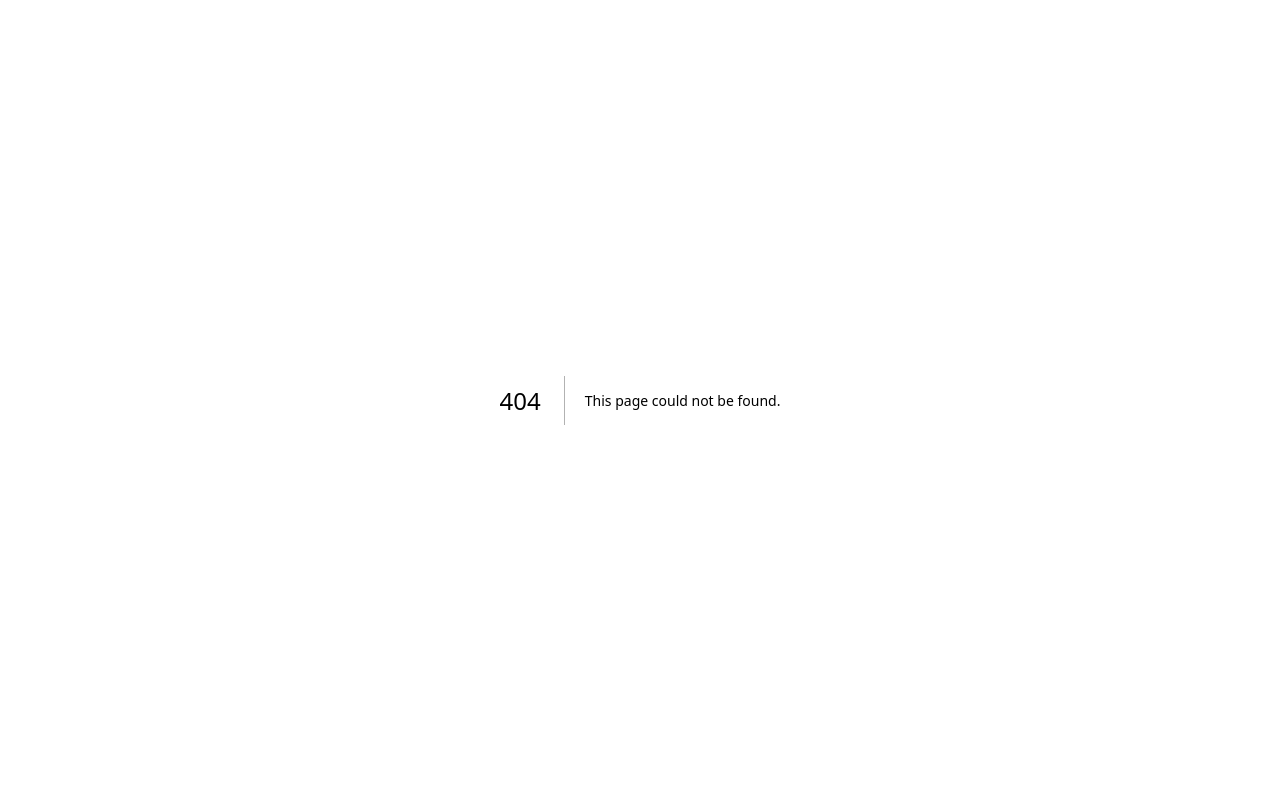
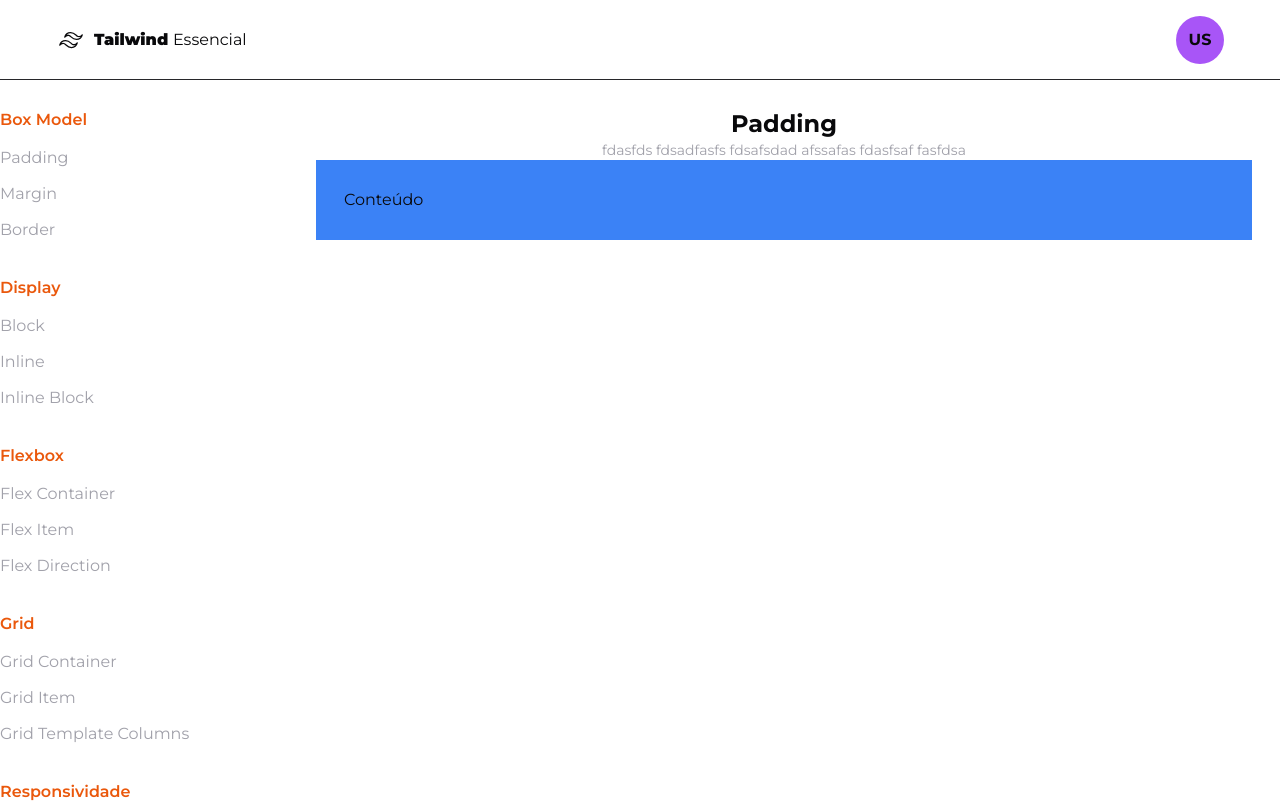
Before and after one commit to eskokado/tailwind-essencial-project, a Next.js app: page /box-model/padding in a window 1280 px wide. Before the commit this address had no page. Shown: the top 803 px of the page. Built offline with nearby package versions, Linux system fonts and the light colour scheme.

Commit message:
feat(components): page

```diff
--- /dev/null
+++ b/src/app/box-model/padding/page.tsx
@@ -0,0 +1,11 @@
+import Pagina from "@/components/template/Pagina";
+import Titulo from "@/components/template/Titulo";
+
+export default function PaginaPadding() {
+  return (
+    <Pagina>
+      <Titulo texto="Padding" descricao="fdasfds  fdsadfasfs fdsafsdad afssafas fdasfsaf fasfdsa"/>
+      <div className="bg-blue-500 p-7">Conteúdo</div>
+    </Pagina>
+  )
+}
```
